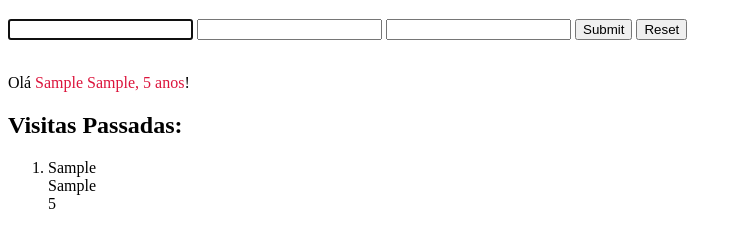
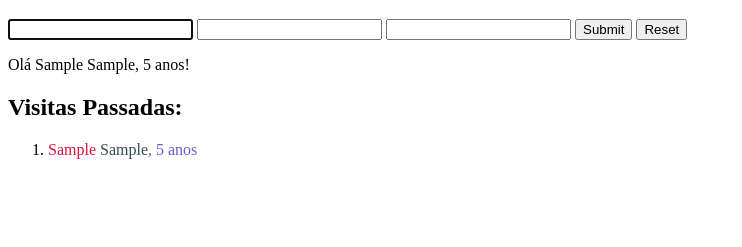
Before and after one commit to ufjf-dcc121/ufjf-dcc121-2023-1-atv9-LuciusFaltz11, a plain HTML site: page index.html in a window 1280 px wide. Both pictures are taken after typing "Sample", "Sample", "5" into the empty fields and a click on the input 603 px from the left and 90 px from the top of the page. Shown: the part 61-308 px from the top of the page, without its empty margins (0-742 px from the left). Drawn offline with Linux system fonts and the light colour scheme.

Commit message:
add: cores

```diff
--- a/index.html
+++ b/index.html
@@ -6,8 +6,26 @@
     <meta name="viewport" content="width=device-width, initial-scale=1.0">
     <title>Atividade 9 - Lucius Faltz</title>
     <style>
-        p > span{
+        .pessoa > div{
+            display: inline;
+        }
+        .nome{
             color:crimson;
+        }
+        .sobrenome{
+            color: darkslategrey;
+        }
+        .sobrenome::before{
+            content: ' ';
+        }
+        .idade{
+            color: slateblue;
+        }
+        .idade::before{
+            content: ', ';
+        }
+        .idade::after{
+            content: ' anos';
         }
     </style>
 </head>
@@ -23,7 +41,6 @@
             <input type="submit" />
             <input type="reset" />
         </form>
-        <br />
         <p></p>
         <h2>Visitas Passadas:</h2>
         <ol></ol>
```
